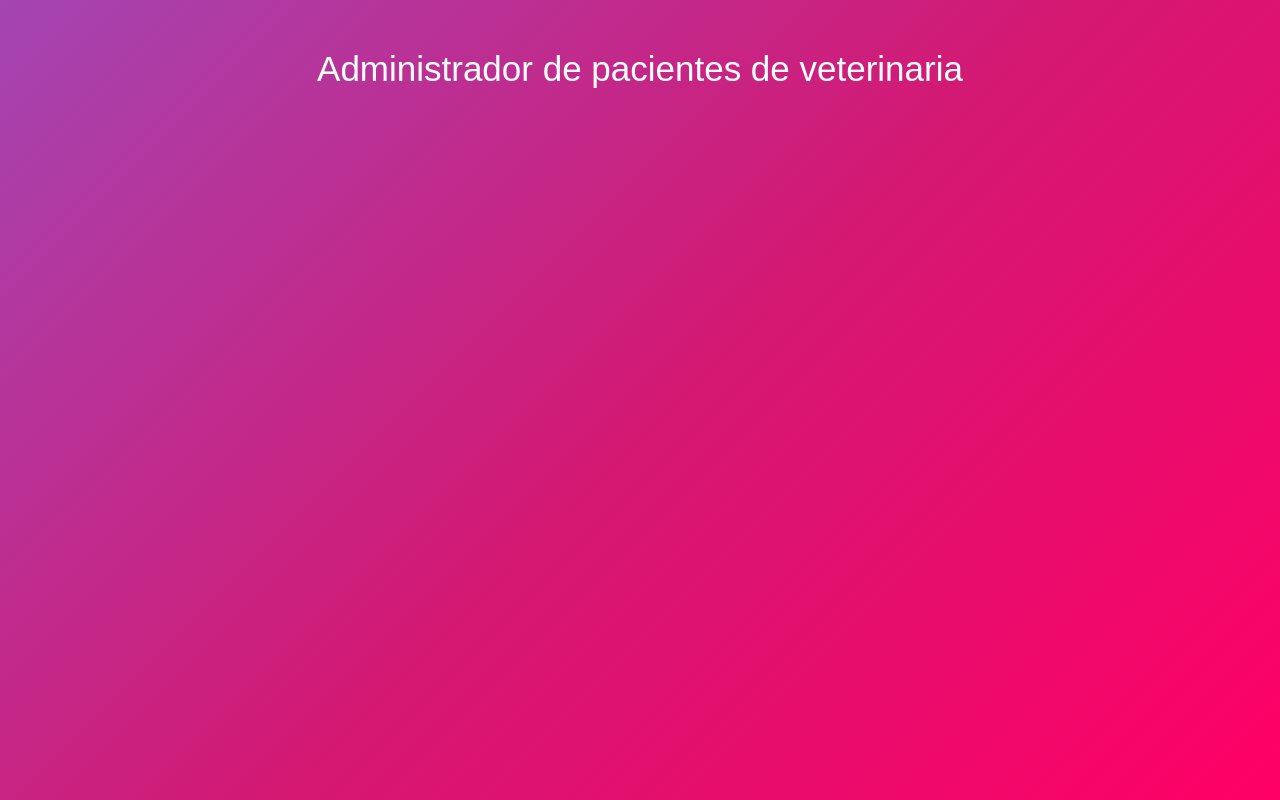
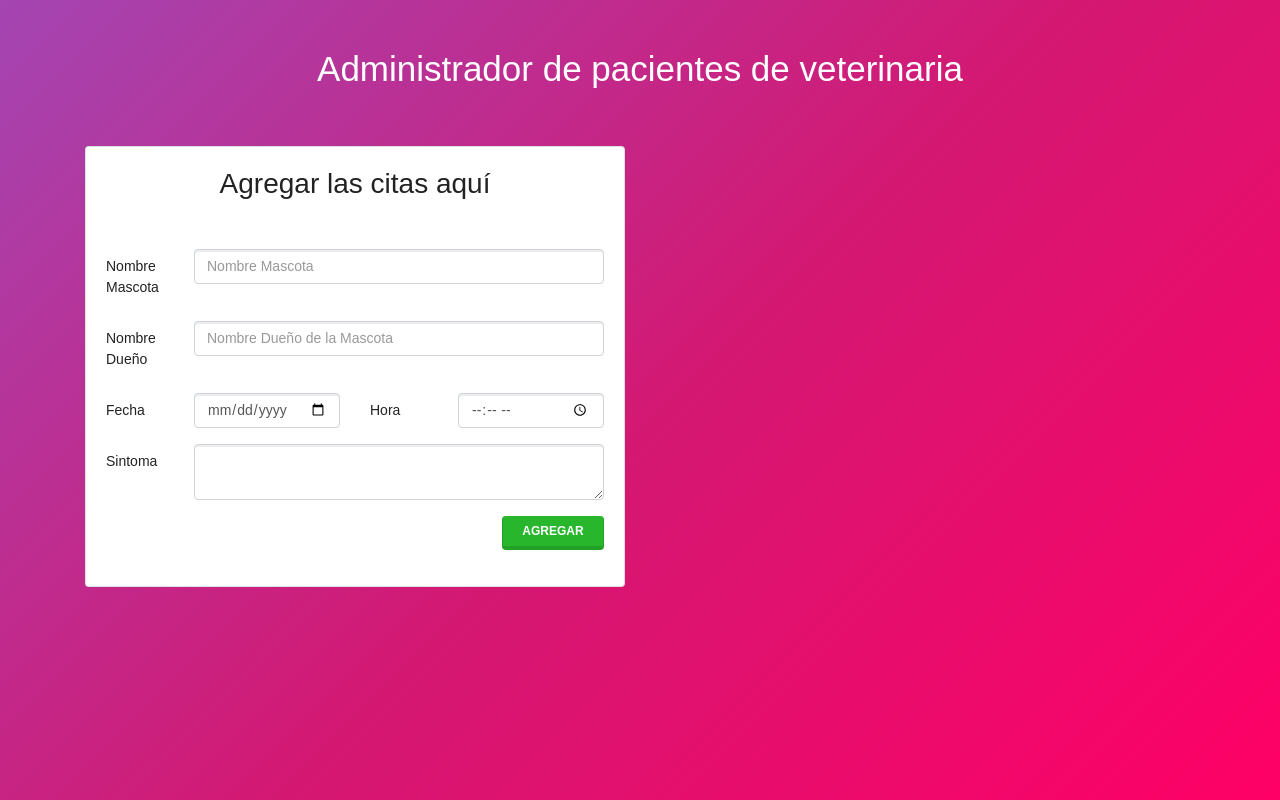
Before and after one commit to jmocana2/ejemplos-react-udemy, a React (Create React App) app in the folder citasreact/: page / in a window 1280 px wide. Built offline with nearby package versions, Linux system fonts and the light colour scheme.

Commit message:
Added form component AgregarCita

```diff
--- a/citasreact/src/App.js
+++ b/citasreact/src/App.js
@@ -1,11 +1,18 @@
 import React, { Component } from 'react';
-import Header from './componentes/header';
+import Header from './componentes/Header';
+import AgregarCita from './componentes/AgregarCita';
 
 class App extends Component {
   render() {
     return (
-      <div className="App">
+      <div className="container">
         <Header />
+        <div className="row">
+          <div className="col-md-6">
+            <AgregarCita />
+          </div>
+        </div>
+
       </div>
     );
   }
--- /dev/null
+++ b/citasreact/src/componentes/AgregarCita.js
@@ -0,0 +1,55 @@
+import React, { Component } from 'react';
+
+class AgregarCita extends Component {
+  render() {
+    return (
+      <div>
+        <div className="card mt-5">
+          <div className="card-body">
+            <h2 className="card-title text-center mb-5">Agregar las citas aquí</h2>
+            <form >
+              <div className="form-group row">
+                  <label className="col-sm-4 col-lg-2 col-form-label">Nombre Mascota</label>
+                  <div className="col-sm-8 col-lg-10">
+                      <input type="text" className="form-control" placeholder="Nombre Mascota" />
+                  </div>
+              </div>
+              <div className="form-group row">
+                  <label className="col-sm-4 col-lg-2 col-form-label">Nombre Dueño</label>
+                  <div className="col-sm-8 col-lg-10">
+                      <input type="text" className="form-control"  placeholder="Nombre Dueño de la Mascota" />
+                  </div>
+              </div>
+
+              <div className="form-group row">
+                  <label className="col-sm-4 col-lg-2 col-form-label">Fecha</label>
+                  <div className="col-sm-8 col-lg-4  mb-4 mb-lg-0">
+                      <input type="date" className="form-control" />
+                  </div>
+
+                  <label className="col-sm-4 col-lg-2 col-form-label">Hora</label>
+                  <div className="col-sm-8 col-lg-4">
+                      <input type="time" className="form-control" />
+                  </div>
+              </div>
+
+              <div className="form-group row">
+                  <label className="col-sm-4 col-lg-2 col-form-label">Sintoma</label>
+                  <div className="col-sm-8 col-lg-10">
+                      <textarea  className="form-control"></textarea>
+                  </div>
+              </div>
+              <div className="form-group row justify-content-end">
+                  <div className="col-sm-3">
+                      <button type="submit" className="btn btn-success w-100">Agregar</button>
+                  </div>
+              </div>
+          </form>
+          </div>
+        </div>
+      </div>
+    );
+  }
+}
+
+export default AgregarCita;
```
